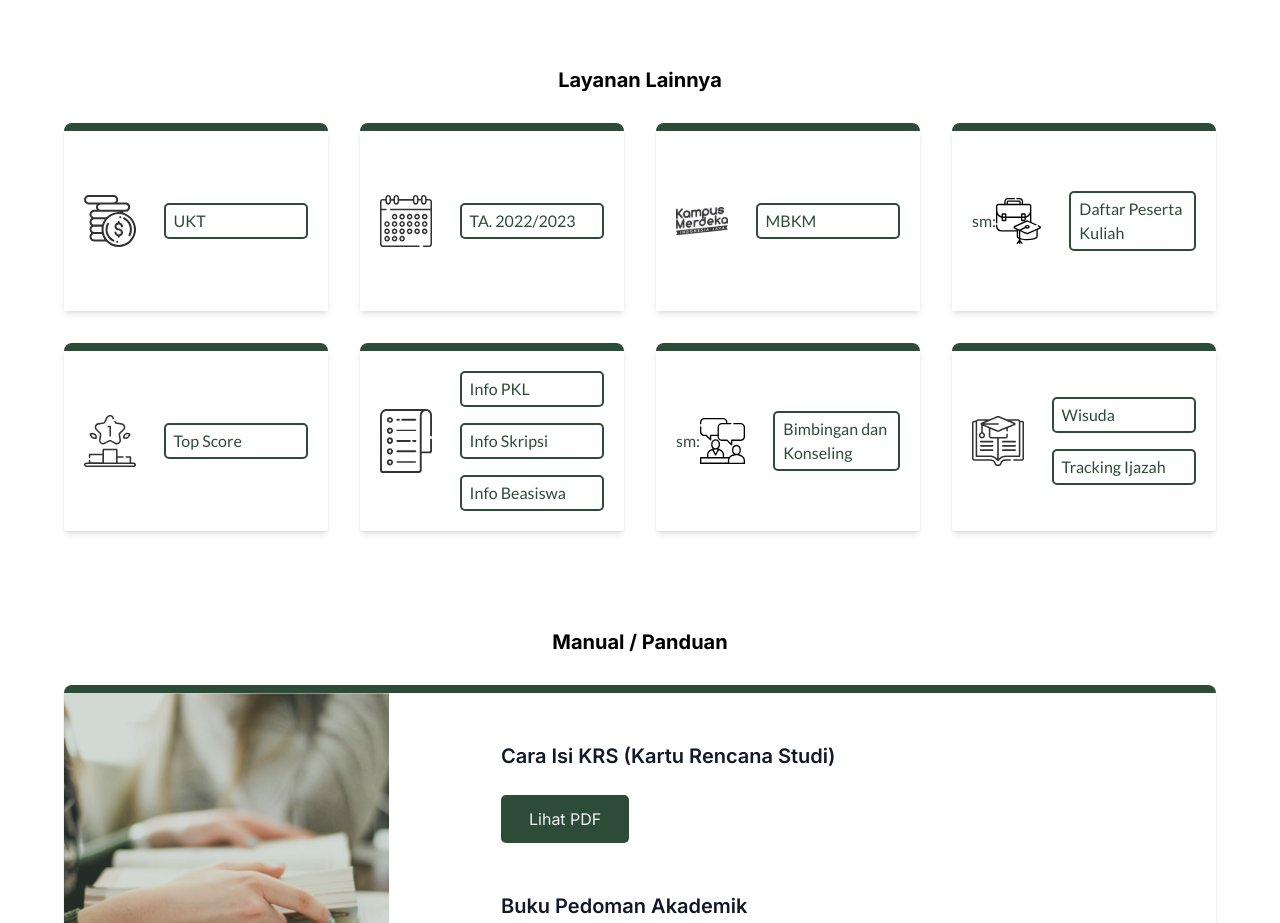
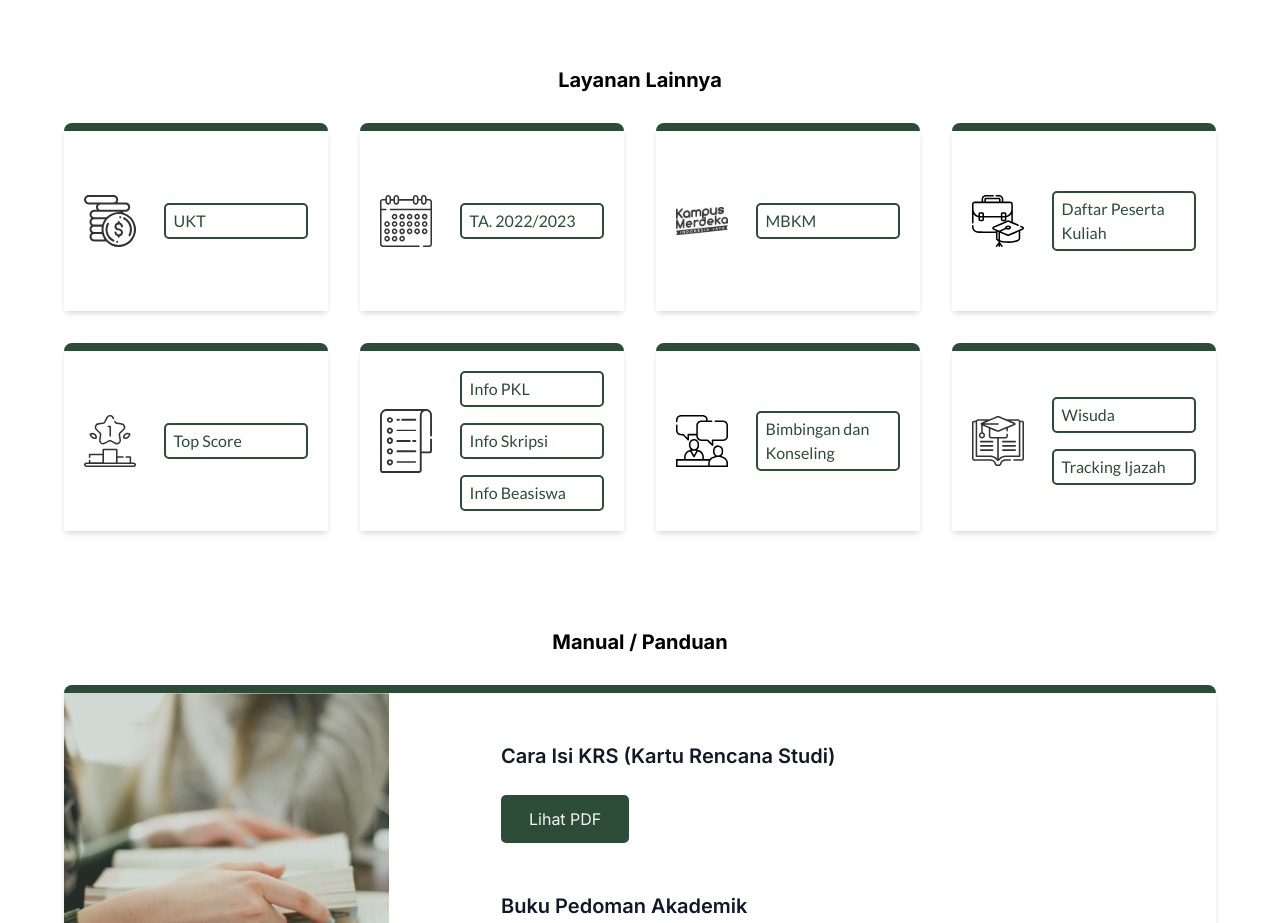
Before and after one commit to new-siamik/siamik-client, a React (Create React App) app: page / in a window 1280 px wide. Shown: the part 1180-2103 px from the top of the page. Built offline with nearby package versions, Linux system fonts and the light colour scheme.

Commit message:
fix: delete sm:

```diff
--- a/src/pages/Home.jsx
+++ b/src/pages/Home.jsx
@@ -159,7 +159,7 @@ export default function Home() {
                                         </a>
                                     </div>
                                 </CardPrimary>
-                                <CardPrimary classname="box-other-service space-x-7">sm:
+                                <CardPrimary classname="box-other-service space-x-7">
                                     <div id="icon_service">
                                         <img src="/assets/image/daftar-peserta-icon.svg" alt="Icon UKT" width={80}/>
                                     </div>
@@ -205,7 +205,7 @@ export default function Home() {
                                         </a>
                                     </div>
                                 </CardPrimary>
-                                <CardPrimary classname="box-other-service space-x-7">sm:
+                                <CardPrimary classname="box-other-service space-x-7">
                                     <div id="icon_service">
                                         <img src="/assets/image/bimbingan-konseling-icon.svg" alt="Icon UKT" width={80}/>
                                     </div>
```
